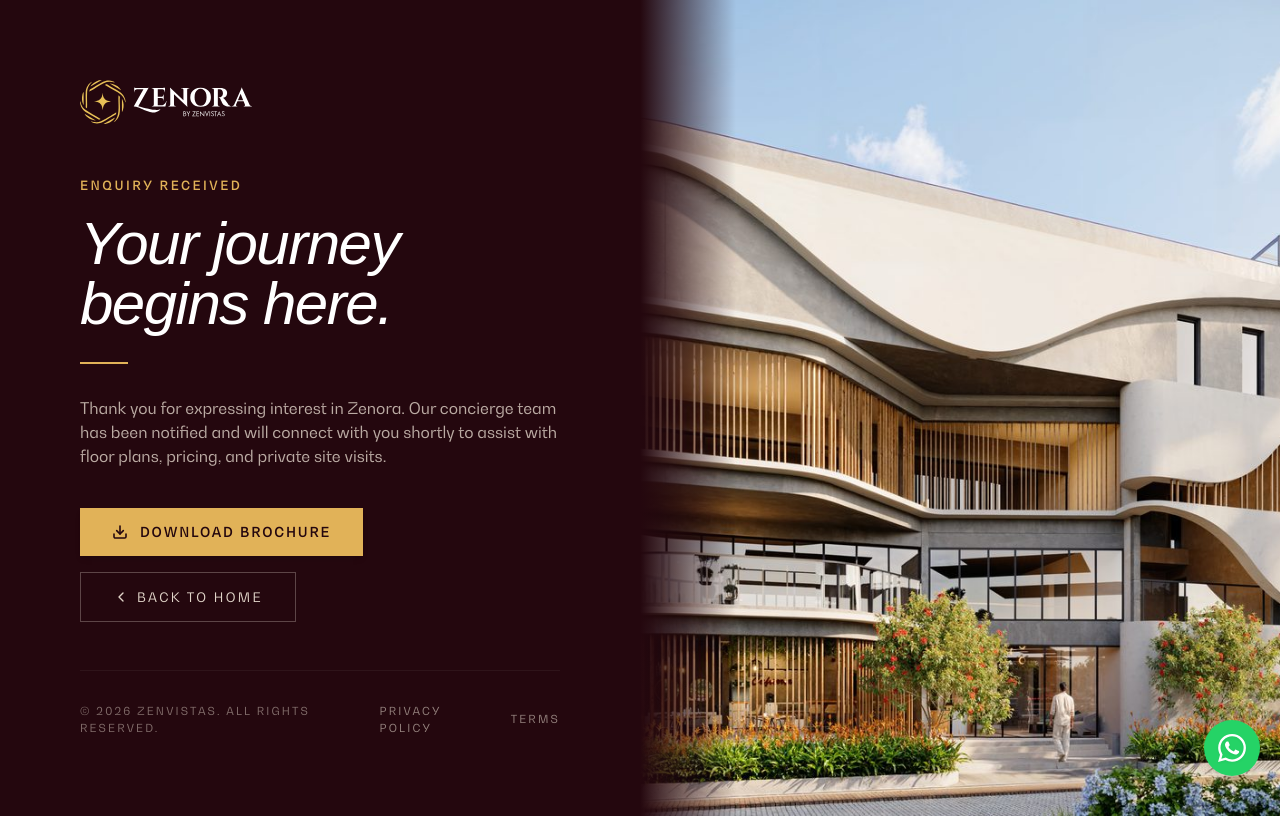
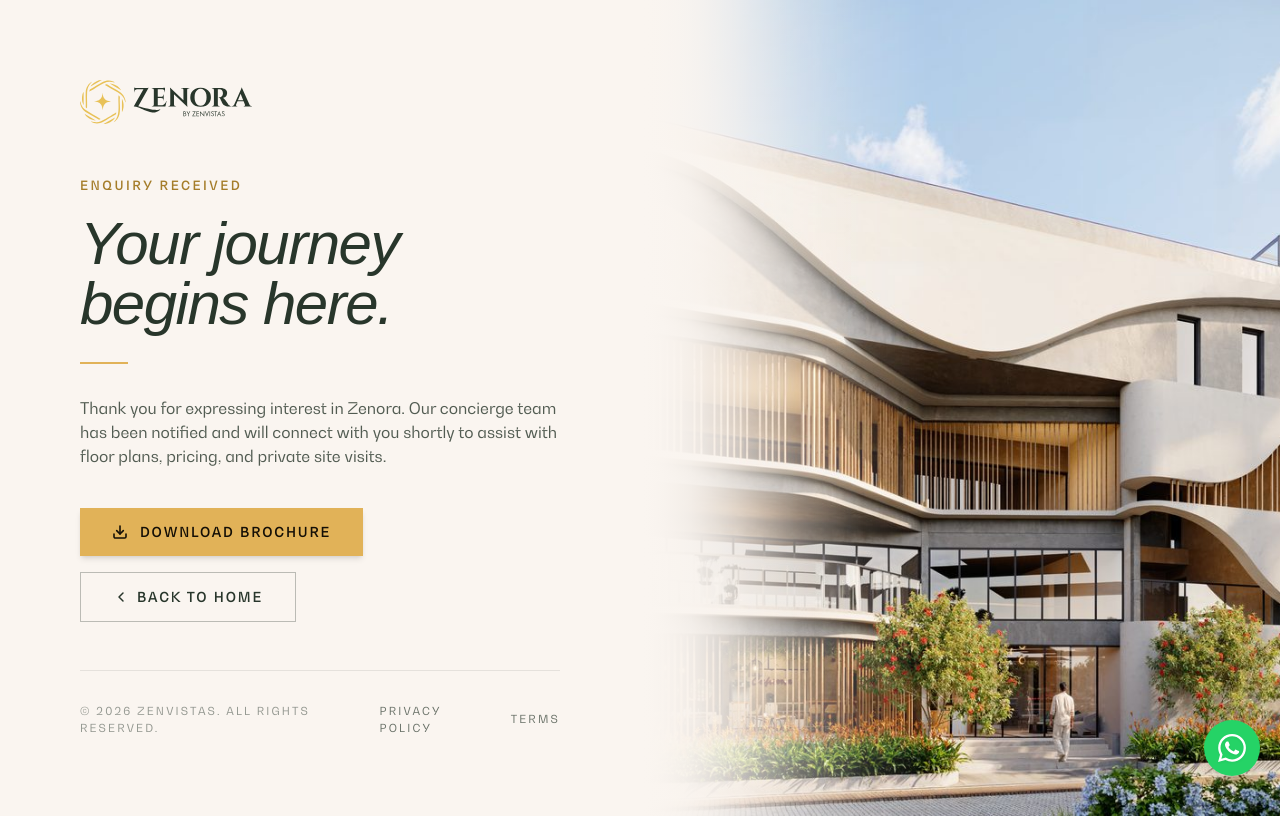
Before and after one commit to Britojaison/zenora_perfomace2, a Next.js app: page /thank-you in a window 1280 px wide. Built offline with nearby package versions, Linux system fonts and the light colour scheme; a web font is replaced by a local one.

Commit message:
refactor: update thank-you page theme to light mode with forest accents and smooth image masking

```diff
--- a/src/app/thank-you/ThankYouClient.tsx
+++ b/src/app/thank-you/ThankYouClient.tsx
@@ -38,18 +38,18 @@ export default function ThankYouClient() {
         download="Zenora-Brochure.pdf"
         target="_blank"
         rel="noopener noreferrer"
-        className="inline-flex items-center gap-3 px-6 sm:px-8 py-3.5 sm:py-4 bg-[#e1b258] hover:bg-[#cfa145] text-[#24070e] font-sans text-xs sm:text-[13px] uppercase tracking-[0.18em] font-bold transition-all duration-300 shadow-md hover:shadow-xl active:scale-[0.99] cursor-pointer"
+        className="inline-flex items-center gap-3 px-6 sm:px-8 py-3.5 sm:py-4 bg-[#e1b258] hover:bg-[#cfa145] text-[#140f06] font-sans text-xs sm:text-[13px] uppercase tracking-[0.18em] font-bold transition-all duration-300 shadow-md hover:shadow-xl active:scale-[0.99] cursor-pointer"
       >
-        <Download className="w-4 h-4 shrink-0 text-[#24070e]" strokeWidth={2.4} />
+        <Download className="w-4 h-4 shrink-0 text-[#140f06]" strokeWidth={2.4} />
         <span>DOWNLOAD BROCHURE</span>
       </a>
 
       {/* Secondary Action: Back to Home */}
       <Link
         href="/"
-        className="inline-flex items-center gap-2 px-6 sm:px-8 py-3.5 sm:py-4 border border-[#e1d5c9]/30 hover:border-[#e1d5c9]/80 text-[#e1d5c9] hover:text-white font-sans text-xs sm:text-[13px] uppercase tracking-[0.18em] font-medium transition-all duration-300 hover:bg-white/5 active:scale-[0.99] cursor-pointer"
+        className="inline-flex items-center gap-2 px-6 sm:px-8 py-3.5 sm:py-4 border border-forest/30 hover:border-forest text-forest hover:bg-forest/5 font-sans text-xs sm:text-[13px] uppercase tracking-[0.18em] font-semibold transition-all duration-300 active:scale-[0.99] cursor-pointer"
       >
-        <ChevronLeft className="w-4 h-4 shrink-0" strokeWidth={2} />
+        <ChevronLeft className="w-4 h-4 shrink-0" strokeWidth={2.2} />
         <span>BACK TO HOME</span>
       </Link>
     </div>
--- a/src/app/thank-you/page.tsx
+++ b/src/app/thank-you/page.tsx
@@ -12,15 +12,15 @@ export const metadata: Metadata = {
 
 export default function ThankYouPage() {
   return (
-    <main className="min-h-screen w-full bg-[#24070e] flex flex-col lg:flex-row relative overflow-hidden">
+    <main className="min-h-screen w-full bg-[#faf5f0] flex flex-col lg:flex-row relative overflow-hidden">
       {/* Left Column: Confirmation & Actions */}
-      <div className="w-full lg:w-1/2 min-h-screen flex flex-col justify-between p-7 sm:p-12 lg:p-16 xl:p-20 z-10 relative bg-[#24070e]">
+      <div className="w-full lg:w-1/2 min-h-screen flex flex-col justify-between p-7 sm:p-12 lg:p-16 xl:p-20 z-10 relative bg-[#faf5f0]">
         {/* Top Header: Brand Logo */}
         <header className="mb-12 lg:mb-0">
           <Link href="/" className="inline-block transition-opacity hover:opacity-90">
             {/* eslint-disable-next-line @next/next/no-img-element */}
             <img
-              src="/images/zenora_logo.svg"
+              src="/images/zenora_logo_dark.svg"
               alt="Zenora by ZenVistas"
               className="h-9 sm:h-11 w-auto"
             />
@@ -29,11 +29,11 @@ export default function ThankYouPage() {
 
         {/* Center: Message & Call-To-Action */}
         <div className="my-auto py-8 lg:py-12 max-w-xl">
-          <p className="font-sans text-[11px] sm:text-xs tracking-[0.25em] text-[#e1b258] uppercase font-semibold mb-4 sm:mb-5">
+          <p className="font-sans text-[11px] sm:text-xs tracking-[0.25em] text-[#a57d2a] uppercase font-semibold mb-4 sm:mb-5">
             ENQUIRY RECEIVED
           </p>
 
-          <h1 className="font-serif italic font-light text-white text-4xl sm:text-5xl lg:text-[54px] xl:text-[60px] leading-[1.08] tracking-tight">
+          <h1 className="font-serif italic font-light text-forest text-4xl sm:text-5xl lg:text-[54px] xl:text-[60px] leading-[1.08] tracking-tight">
             Your journey
             <br />
             begins here.
@@ -42,7 +42,7 @@ export default function ThankYouPage() {
           {/* Gold Accent Divider */}
           <div className="w-12 h-[2px] bg-[#e1b258] mt-6 sm:mt-7 mb-7 sm:mb-8" />
 
-          <p className="font-sans text-[#e1d5c9]/80 text-sm sm:text-base leading-relaxed mb-9 sm:mb-10 font-light max-w-lg">
+          <p className="font-sans text-forest/80 text-sm sm:text-base leading-relaxed mb-9 sm:mb-10 font-normal max-w-lg">
             Thank you for expressing interest in Zenora. Our concierge team has been notified and
             will connect with you shortly to assist with floor plans, pricing, and private site visits.
           </p>
@@ -53,20 +53,20 @@ export default function ThankYouPage() {
         </div>
 
         {/* Bottom Footer */}
-        <footer className="pt-8 mt-12 lg:mt-0 border-t border-white/5 flex flex-col sm:flex-row items-start sm:items-center justify-between gap-4">
-          <p className="font-sans text-[10px] sm:text-[11px] tracking-[0.2em] text-[#e1d5c9]/50 uppercase font-light">
+        <footer className="pt-8 mt-12 lg:mt-0 border-t border-forest/10 flex flex-col sm:flex-row items-start sm:items-center justify-between gap-4">
+          <p className="font-sans text-[10px] sm:text-[11px] tracking-[0.2em] text-forest/50 uppercase font-light">
             © 2026 ZENVISTAS. ALL RIGHTS RESERVED.
           </p>
-          <div className="flex items-center gap-6 sm:gap-8 font-sans text-[10px] sm:text-[11px] tracking-[0.2em] text-[#e1d5c9]/60 uppercase">
+          <div className="flex items-center gap-6 sm:gap-8 font-sans text-[10px] sm:text-[11px] tracking-[0.2em] text-forest/70 uppercase">
             <Link
               href="/privacy-policy"
-              className="hover:text-white transition-colors duration-200"
+              className="hover:text-forest transition-colors duration-200"
             >
               PRIVACY POLICY
             </Link>
             <Link
               href="/terms-and-conditions"
-              className="hover:text-white transition-colors duration-200"
+              className="hover:text-forest transition-colors duration-200"
             >
               TERMS
             </Link>
@@ -74,8 +74,9 @@ export default function ThankYouPage() {
         </footer>
       </div>
 
-      {/* Right Column: Architectural Visual */}
-      <div className="w-full lg:w-1/2 relative min-h-[420px] sm:min-h-[520px] lg:min-h-screen order-last">
+      {/* Right Column: Architectural Visual with Smooth Feathered Fade */}
+      <div className="w-full lg:w-1/2 relative min-h-[420px] sm:min-h-[520px] lg:min-h-screen order-last bg-[#faf5f0]">
+        <div className="relative w-full h-full min-h-[420px] sm:min-h-[520px] lg:min-h-screen [mask-image:linear-gradient(to_bottom,transparent_0%,rgba(0,0,0,0.4)_10%,black_24%)] lg:[mask-image:linear-gradient(to_right,transparent_0%,rgba(0,0,0,0.15)_8%,rgba(0,0,0,0.7)_25%,black_45%)] [-webkit-mask-image:linear-gradient(to_bottom,transparent_0%,rgba(0,0,0,0.4)_10%,black_24%)] lg:[-webkit-mask-image:linear-gradient(to_right,transparent_0%,rgba(0,0,0,0.15)_8%,rgba(0,0,0,0.7)_25%,black_45%)]">
           <Image
             src="/images/clubhouse.jpg"
             alt="Zenora Luxury Clubhouse and Residences"
@@ -84,8 +85,10 @@ export default function ThankYouPage() {
             sizes="(max-width: 1024px) 100vw, 50vw"
             className="object-cover object-center"
           />
-        {/* Subtle vignette shadow along left edge on desktop */}
-        <div className="hidden lg:block absolute inset-y-0 left-0 w-24 bg-gradient-to-r from-[#24070e] to-transparent pointer-events-none" />
+        </div>
+        {/* Soft atmospheric gradient overlays for seamless edge blending */}
+        <div className="hidden lg:block absolute inset-y-0 left-0 w-36 xl:w-56 bg-gradient-to-r from-[#faf5f0] via-[#faf5f0]/40 to-transparent pointer-events-none z-10" />
+        <div className="lg:hidden absolute inset-x-0 top-0 h-24 bg-gradient-to-b from-[#faf5f0] via-[#faf5f0]/40 to-transparent pointer-events-none z-10" />
       </div>
     </main>
   );
```
Lines whose indentation alone changed are shown as unchanged.
